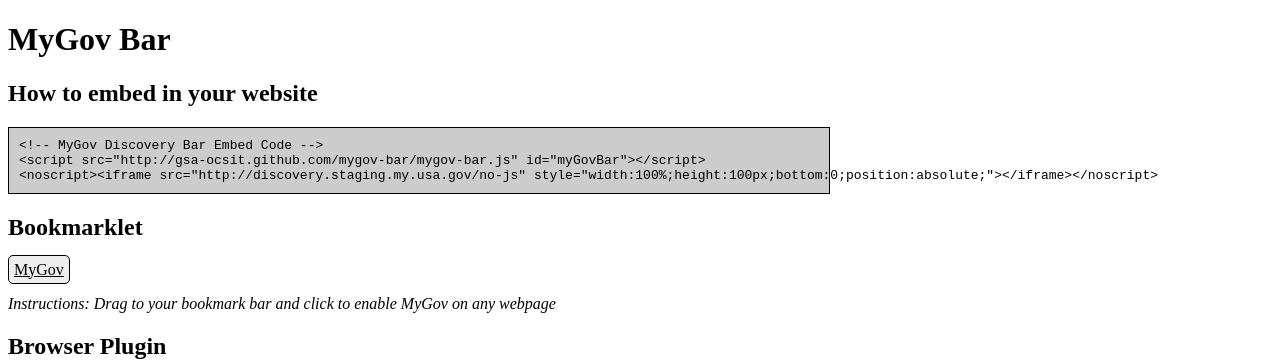
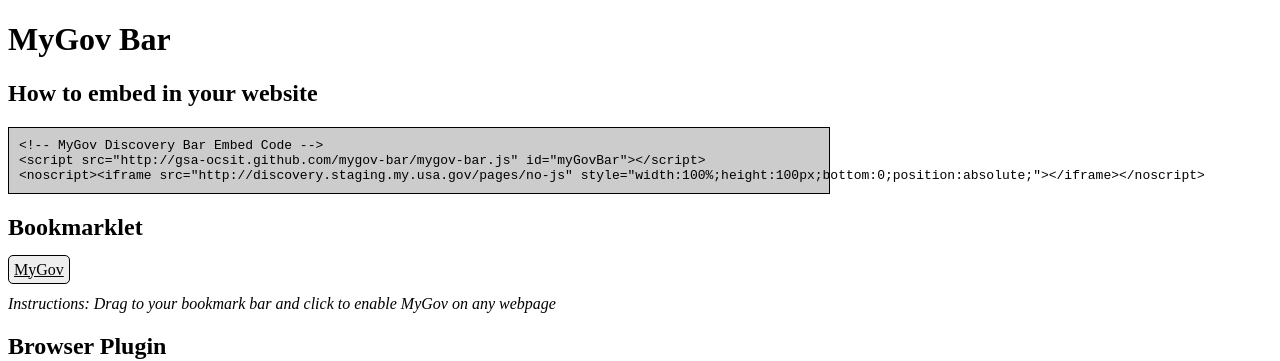
Before and after one commit to GSA/mygov-bar, a Jekyll site: the page built from index.md, in a window 1280 px wide. Shown: the top 361 px of the page. Built offline with Jekyll 4.4.1, drawn with Linux system fonts in a browser that asks for light colours.

Commit message:
updated 508 fallback code

```diff
--- a/_includes/embed-code.html
+++ b/_includes/embed-code.html
@@ -1,3 +1,3 @@
 <!-- MyGov Discovery Bar Embed Code -->
 <script src="{{ site.url }}/mygov-bar.js" id="myGovBar"></script>
-<noscript><iframe src="{{ site.api_url }}/no-js" style="width:100%;height:100px;bottom:0;position:absolute;"></iframe></noscript>
+<noscript><iframe src="{{ site.api_url }}/pages/no-js" style="width:100%;height:100px;bottom:0;position:absolute;"></iframe></noscript>
```
